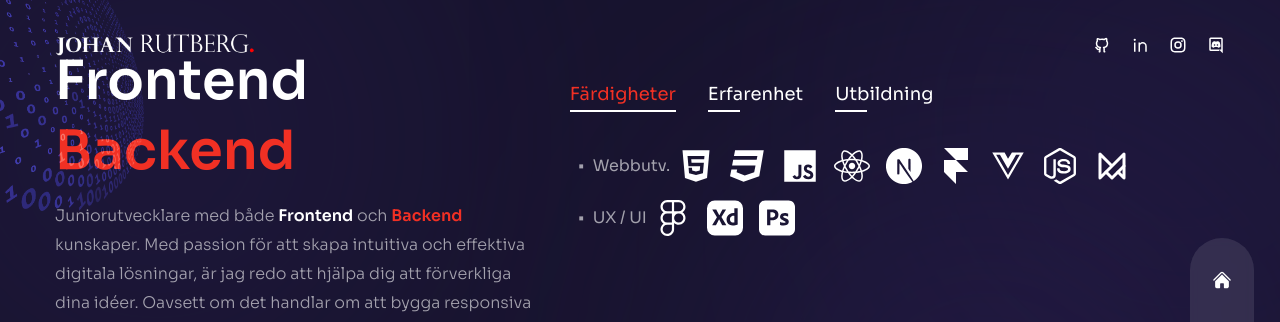
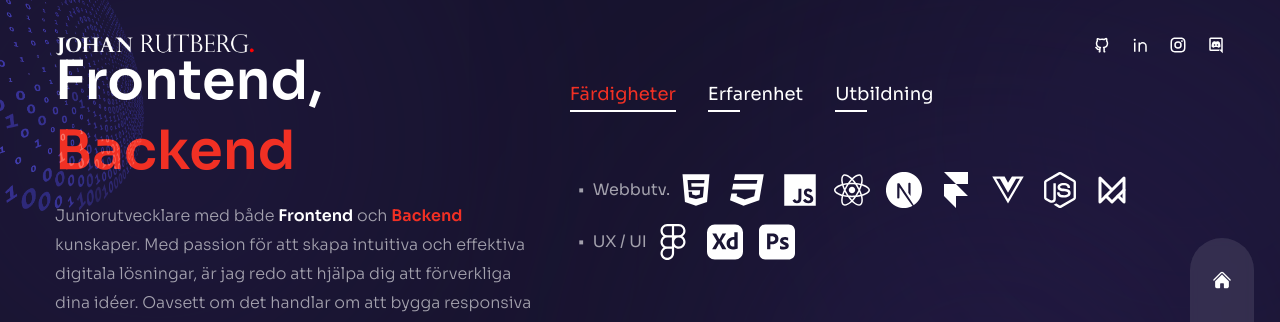
Before and after one commit to JohanWRutberg/Portfolion, a Next.js app: page /about in a window 1280 px wide. Shown: the top 322 px of the page. Built offline with nearby package versions, Linux system fonts and the light colour scheme.

Commit message:
CSS fix about page

```diff
--- a/pages/about/index.js
+++ b/pages/about/index.js
@@ -102,7 +102,7 @@ const About = () => {
   const [index, setIndex] = useState(0);
   /* console.log(index); */
   return (
-    <div className="h-full bg-primary/30 py-32 text-center xl:text-left">
+    <div className="h-full bg-primary/30 py-40 text-center xl:text-left">
       {/*  <Circles /> */}
       {/* avatar img */}
       <motion.div
@@ -118,7 +118,7 @@ const About = () => {
         {/* text */}
         <div className="flex-1 flex flex-col justify-center">
           <motion.h2 variants={fadeIn("right", 0.2)} initial="hidden" animate="show" exit="hidden" className="h2">
-            Frontend <span className="text-accent">Backend</span>
+            Frontend, <span className="text-accent">Backend</span>
           </motion.h2>
           <motion.p
             variants={fadeIn("right", 0.4)}
@@ -203,7 +203,7 @@ const About = () => {
               );
             })}
           </div>
-          <div className="py-2 xl:py-6 flex flex-col gap-y-2 xl:gap-y-4 items-center xl:items-start">
+          <div className="mt-6 mb-6 py-2 xl:py-6 flex flex-col gap-y-2 xl:gap-y-4 items-center xl:items-start">
             {aboutData[index].info.map((item, itemIndex) => {
               return (
                 <div
```
